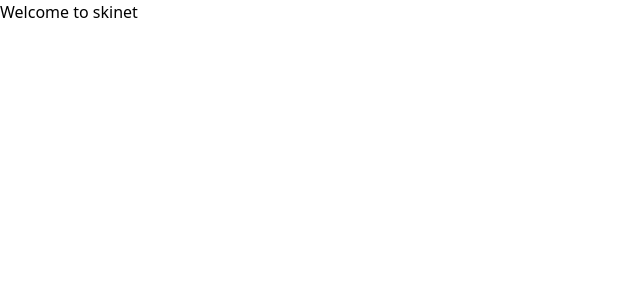
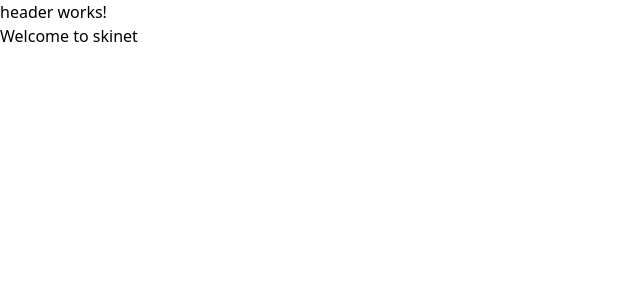
Before and after one commit to hendidwipurwanto/Skinet-FE-Angular, an Angular app in the folder skinet/: page / in a window 1280 px wide. Shown: the top 300 px of the page, without its empty margins (0-640 px from the left). Built offline with nearby package versions, Linux system fonts and the light colour scheme.

Commit message:
settingup folder structure and creating components also test add new component header

```diff
--- a/skinet/src/app/app.component.html
+++ b/skinet/src/app/app.component.html
@@ -1 +1,2 @@
+<app-header></app-header>
 <h1 class="text-3xl font-bold underline">Welcome to {{title}}</h1>
--- a/skinet/src/app/app.component.ts
+++ b/skinet/src/app/app.component.ts
@@ -1,10 +1,11 @@
 import { Component } from '@angular/core';
 import { RouterOutlet } from '@angular/router';
+import { HeaderComponent } from "./layout/header/header.component";
 
 @Component({
   selector: 'app-root',
   standalone: true,
-  imports: [RouterOutlet],
+  imports: [RouterOutlet, HeaderComponent],
   templateUrl: './app.component.html',
   styleUrl: './app.component.scss'
 })
--- /dev/null
+++ b/skinet/src/app/layout/header/header.component.html
@@ -0,0 +1 @@
+<p>header works!</p>
```
Also changed, not shown: skinet/src/app/layout/header/header.component.ts (added, +12 -0 lines), skinet/src/app/layout/header/header.component.scss (added).
